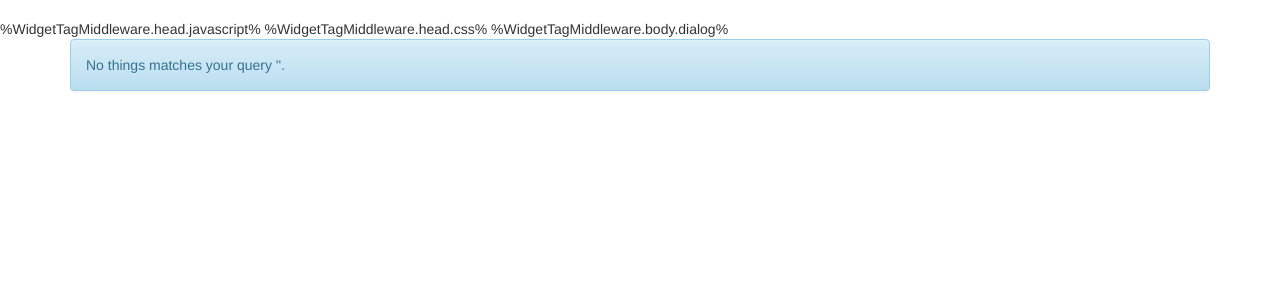
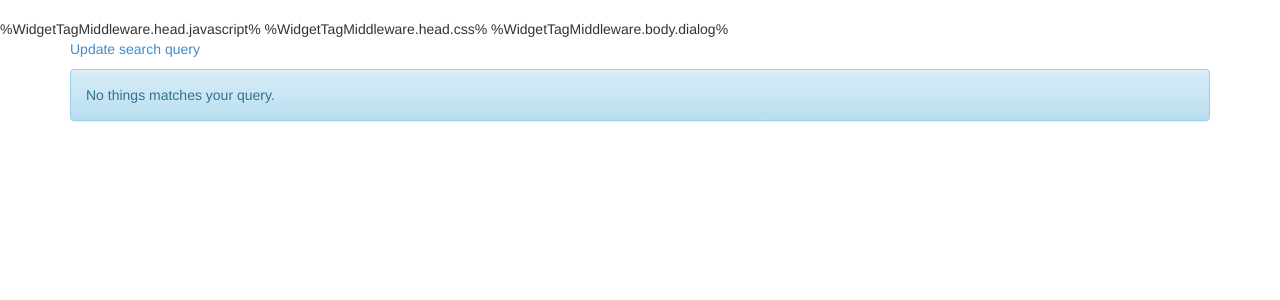
Before and after one commit to redhog/clib, a Django app: template appomatic_clib/templates/appomatic_clib/search.html in a window 1280 px wide. Shown: the part 51-351 px from the top of the page. Run offline with Django 3.2, Linux system fonts and the light colour scheme; the template is opened without the code that fills it, so the values that code supplies are empty; some libraries are stand-ins or nearby versions.

Commit message:
Some more styling

```diff
--- a/appomatic_clib/templates/appomatic_clib/search.html
+++ b/appomatic_clib/templates/appomatic_clib/search.html
@@ -2,21 +2,77 @@
 {% load endless %}
 
 {% block full-content %}
+  <form class="form" role="form">
+    <input type="hidden" name="sort" value="{{query.sort}}">
+
+    <p>
+      <a href="javascript: void(0);" data-toggle="collapse" data-target="#query" aria-expanded="true" aria-controls="query">
+       Update search query
+      </a>
+
+      <div id="query" class="collapse">
+        <div class="container">
+          <div class="row">
+            <div class="col-md-6">
+              <div class="form-group">
+                <label for="text">Text search:</label>
+                <input type="text" class="form-control" name="text" placeholder="Enter text to search for" value="{{query.text}}">
+              </div>
+
+              <div class="form-group">
+                <label for="tags">Tags:</label>
+                <select class="form-control" multiple="multiple" name="tags">
+                  {% for t in tags %}
+                    <option value="{{t.path}}" {% if t.name in query.tags %}selected='selected'{% endif %}>{{t.path}}</option>
+                  {% endfor %}
+                </select>
+              </div>
+            </div>
+            <div class="col-md-6">
+              <button type="submit" class="btn btn-success">Update search</button>
+            </div>
+          </div>
+        </div>
+      </div>
+    </p>
+
     {% if results.count %}
       {% paginate results as res %}
       <div class="panel panel-default">
         <table class="table">
-        <tr><th colspan="2">Things matching '{{query}}': {{results.count}}</th><th>by</th><th>tags</th></tr>
+          <tr>
+            <th colspan="2"><button type="submit" name="update-sort" value="type__name" class="btn-nobtn">{{sort_icons.type__name|safe}} Things: {{results.count}}</button></th>
+            <th><button type="submit" name="update-sort" value="type__designer" class="btn-nobtn">{{sort_icons.type__designer|safe}} by</button></th>
+            <th>tags</th>
+            <th><button type="submit" name="update-sort" value="holder" class="btn-nobtn">{{sort_icons.holder|safe}} holder</button></th>
+            <th><button type="submit" name="update-sort" value="owner" class="btn-nobtn">{{sort_icons.owner|safe}} owner</button></th>
+            <th><button type="submit" name="update-sort" value="shelf" class="btn-nobtn">{{sort_icons.shelf|safe}} shelf</button></th>
+            <th><button type="submit" name="update-sort" value="distance" class="btn-nobtn">{{sort_icons.distance|safe}} distance</button></th>
+          </tr>
           {% for t in res %}
             <tr>
-            <td><a href='{{t.get_absolute_url}}'>{{t.barcode_type}}:{{t.barcode_data}}</td>
-            <td><a href='{{t.get_absolute_url}}'>{{t.name}}</td>
-            <td><a href='{% url 'appomatic_clib.views.search' %}?query={{t.designer}}'>{{t.designer}}</a></td>
-            <td>{{t.render_as.tags|safe}}</td>
+              <td><a href='{{t.get_absolute_url}}'>{{t.type.barcode_type}}:{{t.type.barcode_data}}</td>
+              <td><a href='{{t.get_absolute_url}}'>{{t.type.name}}</td>
+              <td><a href='{% url 'appomatic_clib.views.search' %}?query={{t.type.designer}}'>{{t.type.designer}}</a></td>
+              <td>
+                {% for tag in t.type.tags.all %}
+                  <button type="submit" name="update-tags" value="{{tag.path}}" class="btn-nobtn label label-primary">{{tag.path}}</button>
+                {% endfor %}
+              </td>
+              {% if t.owner.id == request.user.id or t.holder.id == request.user.id %}
+                <td><a href="{{t.holder.get_absolute_url}}">{{t.holder}}</a></td>
+                <td><a href="{{t.owner.get_absolute_url}}">{{t.owner}}</a></td>
+                <td>{{t.shelf.render_as.link__html|safe}}</td>
+              {% else %}
+                <td></td>
+                <td></td>
+                <td></td>
+              {% endif %}
+              <td>{{t.distance.km|floatformat:"0"}} km</td>
             </tr>
           {% endfor %}
           <tr>
-          <td colspan="4">
+            <td colspan="8">
               {% show_pages %}
             </td>
           </tr>
@@ -24,7 +80,8 @@
       </div>
     {% else %}
        <div class="alert alert-info" role="alert">
-       <p>No things matches your query '{{query}}'.</p>
+         <p>No things matches your query.</p>
        </div>
     {% endif %}
+  </form>
 {% endblock %}
```
Lines whose indentation alone changed are shown as unchanged.
